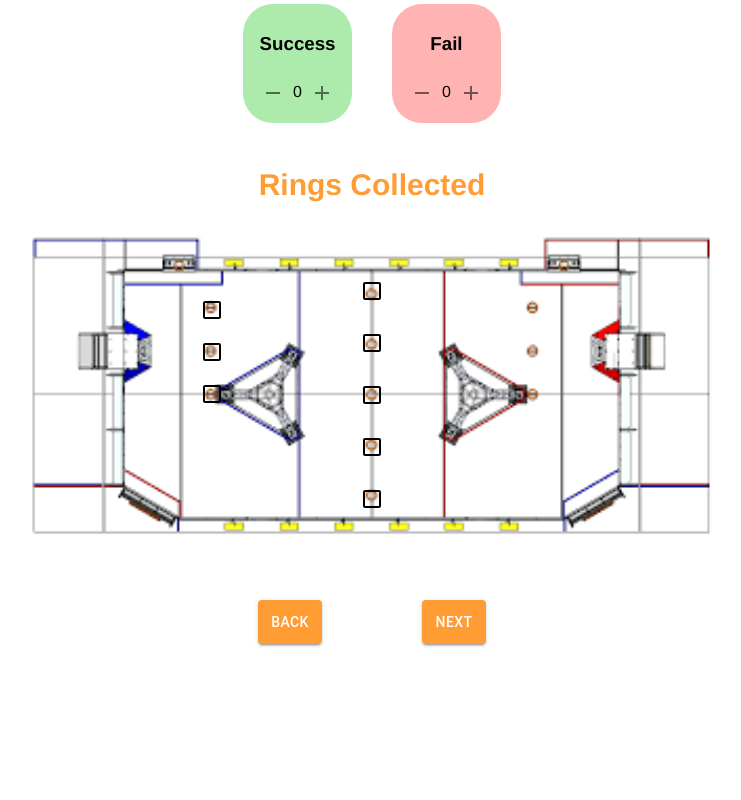
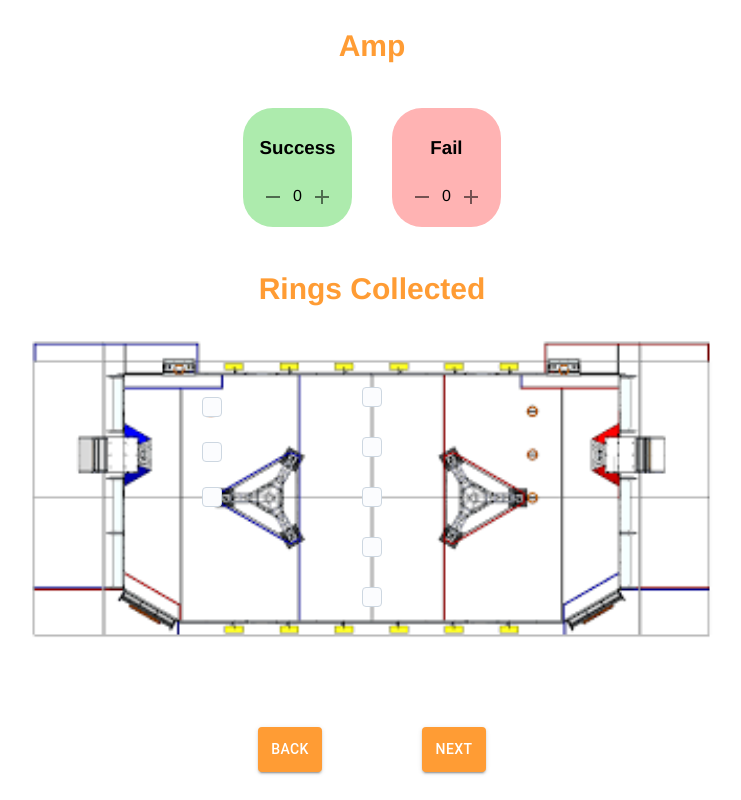
Before and after one commit to Mika4239/kassandra2024, a React (Vite) app: page /autonomous in a window 1280 px wide. Shown: the part 476-1276 px from the top of the page, without its empty margins (276-1017 px from the left). Before the commit the page ends 1148 px from the top, so only its background shows below. Built offline with nearby package versions, Linux system fonts and the light colour scheme.

Commit message:
feat(addRedux): adde leave in autonomous

```diff
--- a/src/views/autonomous/autonomous.tsx
+++ b/src/views/autonomous/autonomous.tsx
@@ -1,21 +1,22 @@
 import IconButton from "@mui/material/IconButton/IconButton";
-import RemoveIcon from '@mui/icons-material/Remove';
-import AddIcon from '@mui/icons-material/Add';
+import RemoveIcon from "@mui/icons-material/Remove";
+import AddIcon from "@mui/icons-material/Add";
 import useStyles from "./autonomousStyles";
 import { useState } from "react";
-import Checkbox from "@mui/material/Checkbox/Checkbox";
+import Checkbox from "@mui/joy/Checkbox/Checkbox";
 import NavigationButtons from "../../components/navigationButtons/navigationButtons";
 
-const AUTONOMOUS_TITLE = 'Autonomous';
-const SPEAKER_TITLE = 'Speaker';
-const AMP_TITLE = 'Amp';
+const AUTONOMOUS_TITLE = "Autonomous";
+const LEAVE_TITLE = "Leave";
+const SPEAKER_TITLE = "Speaker";
+const AMP_TITLE = "Amp";
 
-const SUCCESS_TITLE = 'Success';
-const FAIL_TITLE = 'Fail';
-const RINGS_TITLE = 'Rings Collected';
+const SUCCESS_TITLE = "Success";
+const FAIL_TITLE = "Fail";
+const RINGS_TITLE = "Rings Collected";
 
-const PREV_PATH = 'select';
-const NEXT_PATH = 'teleop'
+const PREV_PATH = "select";
+const NEXT_PATH = "teleop";
 
 const Autonomous: React.FC = () => {
   const { classes } = useStyles();
@@ -28,22 +29,43 @@ const Autonomous: React.FC = () => {
   return (
     <div className={classes.autonomousPage}>
       <h1 className={classes.mainTitle}>{AUTONOMOUS_TITLE}</h1>
+      <h2 className={classes.subTitle}>{LEAVE_TITLE}</h2>
+      <Checkbox label={LEAVE_TITLE.toUpperCase()} />
       <h2 className={classes.subTitle}>{SPEAKER_TITLE}</h2>
       <div className={classes.countButtons}>
         <div className={classes.successButton}>
           <h3>{SUCCESS_TITLE}</h3>
           <div>
-                        <IconButton onClick={() => speakerCountSuccess > 0 && setSpeakerCountSuccess(prev => prev - 1)}><RemoveIcon/></IconButton>
+            <IconButton
+              onClick={() =>
+                speakerCountSuccess > 0 &&
+                setSpeakerCountSuccess((prev) => prev - 1)
+              }
+            >
+              <RemoveIcon />
+            </IconButton>
             <>{speakerCountSuccess.toString()}</>
-                        <IconButton onClick={() => setSpeakerCountSuccess(prev => prev + 1)}><AddIcon/></IconButton>
+            <IconButton
+              onClick={() => setSpeakerCountSuccess((prev) => prev + 1)}
+            >
+              <AddIcon />
+            </IconButton>
           </div>
         </div>
         <div className={classes.failButton}>
           <h3>{FAIL_TITLE}</h3>
           <div>
-                        <IconButton onClick={() => speakerCountFail && setSpeakerCountFail(prev => prev - 1)}><RemoveIcon/></IconButton>
+            <IconButton
+              onClick={() =>
+                speakerCountFail && setSpeakerCountFail((prev) => prev - 1)
+              }
+            >
+              <RemoveIcon />
+            </IconButton>
             <>{speakerCountFail.toString()}</>
-                        <IconButton onClick={() => setSpeakerCountFail(prev => prev + 1)}><AddIcon/></IconButton>
+            <IconButton onClick={() => setSpeakerCountFail((prev) => prev + 1)}>
+              <AddIcon />
+            </IconButton>
           </div>
         </div>
       </div>
@@ -52,31 +74,51 @@ const Autonomous: React.FC = () => {
         <div className={classes.successButton}>
           <h3>{SUCCESS_TITLE}</h3>
           <div>
-                        <IconButton onClick={() => ampCountSuccess > 0 && setAmpCountSuccess(prev => prev - 1)}><RemoveIcon/></IconButton>
+            <IconButton
+              onClick={() =>
+                ampCountSuccess > 0 && setAmpCountSuccess((prev) => prev - 1)
+              }
+            >
+              <RemoveIcon />
+            </IconButton>
             <>{ampCountSuccess.toString()}</>
-                        <IconButton onClick={() => setAmpCountSuccess(prev => prev + 1)}><AddIcon/></IconButton>
+            <IconButton onClick={() => setAmpCountSuccess((prev) => prev + 1)}>
+              <AddIcon />
+            </IconButton>
           </div>
         </div>
         <div className={classes.failButton}>
           <h3>{FAIL_TITLE}</h3>
           <div>
-                        <IconButton onClick={() => ampCountFail > 0 && setAmpCountFail(prev => prev - 1)}><RemoveIcon/></IconButton>
+            <IconButton
+              onClick={() =>
+                ampCountFail > 0 && setAmpCountFail((prev) => prev - 1)
+              }
+            >
+              <RemoveIcon />
+            </IconButton>
             <>{ampCountFail.toString()}</>
-                        <IconButton onClick={() => setAmpCountFail(prev => prev + 1)}><AddIcon/></IconButton>
+            <IconButton onClick={() => setAmpCountFail((prev) => prev + 1)}>
+              <AddIcon />
+            </IconButton>
           </div>
         </div>
       </div>
+      <div className={classes.ringsCollected}>
       <h2 className={classes.subTitle}>{RINGS_TITLE}</h2>
-            <img src="./field.png" className={classes.fieldImage}/>
-            <Checkbox className={classes.ring1} sx={{color: 'black'}}/>
-            <Checkbox className={classes.ring2}/>
-            <Checkbox className={classes.ring3}/>
-            <Checkbox className={classes.ring4}/>
-            <Checkbox className={classes.ring5}/>
-            <Checkbox className={classes.ring6}/>
-            <Checkbox className={classes.ring7}/>
-            <Checkbox className={classes.ring8}/>
-            <NavigationButtons prevPath={PREV_PATH} nextPath={NEXT_PATH}/>
+      <img src="./field.png" className={classes.fieldImage} />
+      <Checkbox className={classes.ring1} />
+      <Checkbox className={classes.ring2} />
+      <Checkbox className={classes.ring3} />
+      <Checkbox className={classes.ring4} />
+      <Checkbox className={classes.ring5} />
+      <Checkbox className={classes.ring6} />
+      <Checkbox className={classes.ring7} />
+      <Checkbox className={classes.ring8} />
+      </div>
+      <div>
+        <NavigationButtons prevPath={PREV_PATH} nextPath={NEXT_PATH} />
+      </div>
     </div>
   );
 };
--- a/src/views/autonomous/autonomousStyles.tsx
+++ b/src/views/autonomous/autonomousStyles.tsx
@@ -38,12 +38,18 @@ const useStyles = makeStyles()({
         borderRadius: '30px',
         padding: '10px'
     },
+    ringsCollected: {
+        display: 'flex',
+        flexDirection: 'column',
+        alignItems: 'center',
+        marginBottom: '200px'
+    },
     fieldImage: {
         width: '700px'
     },
     ring1: {
         position: 'relative',
-        bottom: '255px',
+        bottom: '250px',
         right: '160px',
         color: 'black',
         '&.Mui-checked': {
@@ -52,7 +58,7 @@ const useStyles = makeStyles()({
     },
     ring2: {
         position: 'relative',
-        bottom: '255px',
+        bottom: '225px',
         right: '160px',
         color: 'black',
         '&.Mui-checked': {
@@ -61,7 +67,7 @@ const useStyles = makeStyles()({
     },
     ring3: {
         position: 'relative',
-        bottom: '255px',
+        bottom: '200px',
         right: '160px',
         color: 'black',
         '&.Mui-checked': {
@@ -70,7 +76,7 @@ const useStyles = makeStyles()({
     },
     ring4: {
         position: 'relative',
-        bottom: '400px',
+        bottom: '320px',
         color: 'black',
         '&.Mui-checked': {
             color: 'black'
@@ -78,7 +84,7 @@ const useStyles = makeStyles()({
     },
     ring5: {
         position: 'relative',
-        bottom: '390px',
+        bottom: '290px',
         color: 'black',
         '&.Mui-checked': {
             color: 'black'
@@ -86,7 +92,7 @@ const useStyles = makeStyles()({
     },
     ring6: {
         position: 'relative',
-        bottom: '380px',
+        bottom: '260px',
         color: 'black',
         '&.Mui-checked': {
             color: 'black'
@@ -95,7 +101,7 @@ const useStyles = makeStyles()({
     ring7: {
         margin: '0px',
         position: 'relative',
-        bottom: '370px',
+        bottom: '230px',
         color: 'black',
         '&.Mui-checked': {
             color: 'black'
@@ -104,7 +110,7 @@ const useStyles = makeStyles()({
     ring8: {
         marginBottom: '-300px',
         position: 'relative',
-        bottom: '360px',
+        bottom: '200px',
         color: 'black',
         '&.Mui-checked': {
             color: 'black'
```
Lines whose indentation alone changed are shown as unchanged.
